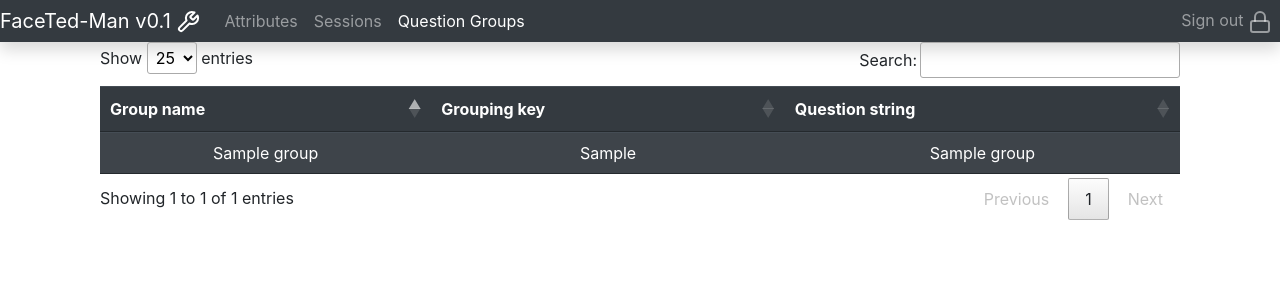
After one commit to Ohtu-FaceTed/FaceTed-Backend, a Flask app: page /801fc3/groups in a window 1280 px wide. The commit adds this page. Shown: the top 300 px of the page. Run offline with Flask 2, Linux system fonts and the light colour scheme; a user stored in the database is signed in; tables that the repository leaves empty hold one stand-in row (values such as "Sample post"); parts of the project's set-up code (start-up, migrations or seed data) failed here and were passed over; some libraries are stand-ins or nearby versions.

Commit message:
INITIAL WORK Commit
ADDED
> groupView.html
-  lists all current groups and hosts adding of new groups aswell as modifying current groups.
MODIFIED
> lint
-did some newlinemagic
> layout.html
- added link to group page
> adminView.py
- added handlers for editing questions and viewing groups.

```diff
--- /dev/null
+++ b/src/templates/groupView.html
@@ -0,0 +1,51 @@
+{% extends "layout.html" %}
+
+{% block head %}
+
+{% endblock %}
+
+{% block body %}
+<div class="container text-center">
+
+    <div class="container">
+        <table id="table_id" style="margin-top:2rem;" class="table tablez table-striped table-dark table-sm">
+            <thead>
+                <tr>
+                    <th>Group name</th>
+                    <th>Grouping key</th>
+                    <th>Question string</th>
+                </tr>
+            </thead>
+            <tbody>
+                {% for grp in groups %}
+                <tr>
+                    <td>{{ grp.group_name }}</td>
+                    <td>
+                        {{ grp.grouping_key }}
+                    </td>
+                    <td>
+                        <a href="{{ url_for('views.edit_group_question_view', group_id=grp.id) }}">
+                        {{ grp.group_question }}
+                        </a>
+                    </td>
+                </tr>
+                {% endfor %}
+            </tbody>
+        </table>
+    </div>
+</div>
+
+{% endblock %}
+
+{% block scripts %}
+<script type="text/javascript" src="https://cdn.datatables.net/1.10.20/js/jquery.dataTables.min.js"></script>
+<script src="https://cdnjs.cloudflare.com/ajax/libs/select2/4.0.3/js/select2.min.js"></script>
+<script async defer type="text/javascript">
+    $(document).ready(function () {
+        $('.tablez').DataTable({
+            "lengthMenu": [[10, 25, 50, -1], [10, 25, 50, "All"]],
+            "pageLength": 25
+        });
+    });
+</script>
+{% endblock %}
--- a/src/templates/layout.html
+++ b/src/templates/layout.html
@@ -37,6 +37,11 @@
           <li class="nav-item {{'active' if request.path == '/801fc3r'}}">
             <a class="nav-link" href="{{ url_for('views.results_view') }}">
               Sessions
+            </a>
+          </li>
+          <li class="nav-item {{'active' if request.path == '/801fc3/groups'}}">
+            <a class="nav-link" href="{{ url_for('views.group_view') }}">
+              Question Groups
             </a>
           </li>
         </ul>
--- a/src/views/adminView.py
+++ b/src/views/adminView.py
@@ -1,6 +1,6 @@
 import json
 from . import views as app
-from ..models import db, Answer, AnswerQuestion, Attribute, Session
+from ..models import db, Answer, AnswerQuestion, Attribute, Session, QuestionGroup
 from flask import redirect, render_template, request, url_for, jsonify
 from flask_login import login_required
 
@@ -144,3 +144,39 @@ def setActive(attribute_id):
 
     db.session.commit()
     return redirect(url_for("views.admin_view"))
+
+# Group view for listing active groups
+@app.route("/801fc3/groups", methods=["GET", "POST"])
+@login_required
+def group_view():
+    return render_template("groupView.html",groups = QuestionGroup.query.all())
+
+# Edit Group question
+@app.route("/edit_group_question/<group_id>", methods=["GET"])
+@login_required
+def edit_group_question_view(group_id):
+    attribute = QuestionGroup.query.get(group_id)
+    json_a = json.loads(attribute.group_question)
+    return render_template("langTemplate.html", attribute=json_a, redirect_url=url_for('views.group_view'),
+                           post_url=url_for('views.edit_group_question_string', group_id=attribute.id))
+
+# Tooltip edit post handler.
+@app.route("/edit_group_question/<group_id>", methods=["POST"])
+@login_required
+def edit_group_question_string(group_id):
+    group = QuestionGroup.query.get(group_id)
+
+    try:
+        form = request.form
+        jsoned = json.loads(group.group_question)
+
+        for key in jsoned:
+            if(len(form[key]) > 0):
+                jsoned[key] = form[key]
+
+        group.group_question = json.dumps(jsoned)
+        db.session.commit()
+    except:
+        print('Data parsing failed in group_question_edit')
+
+    return redirect(url_for("views.group_view"))
```
Also changed, not shown: src/views/__init__.py (line endings or trailing spaces).
